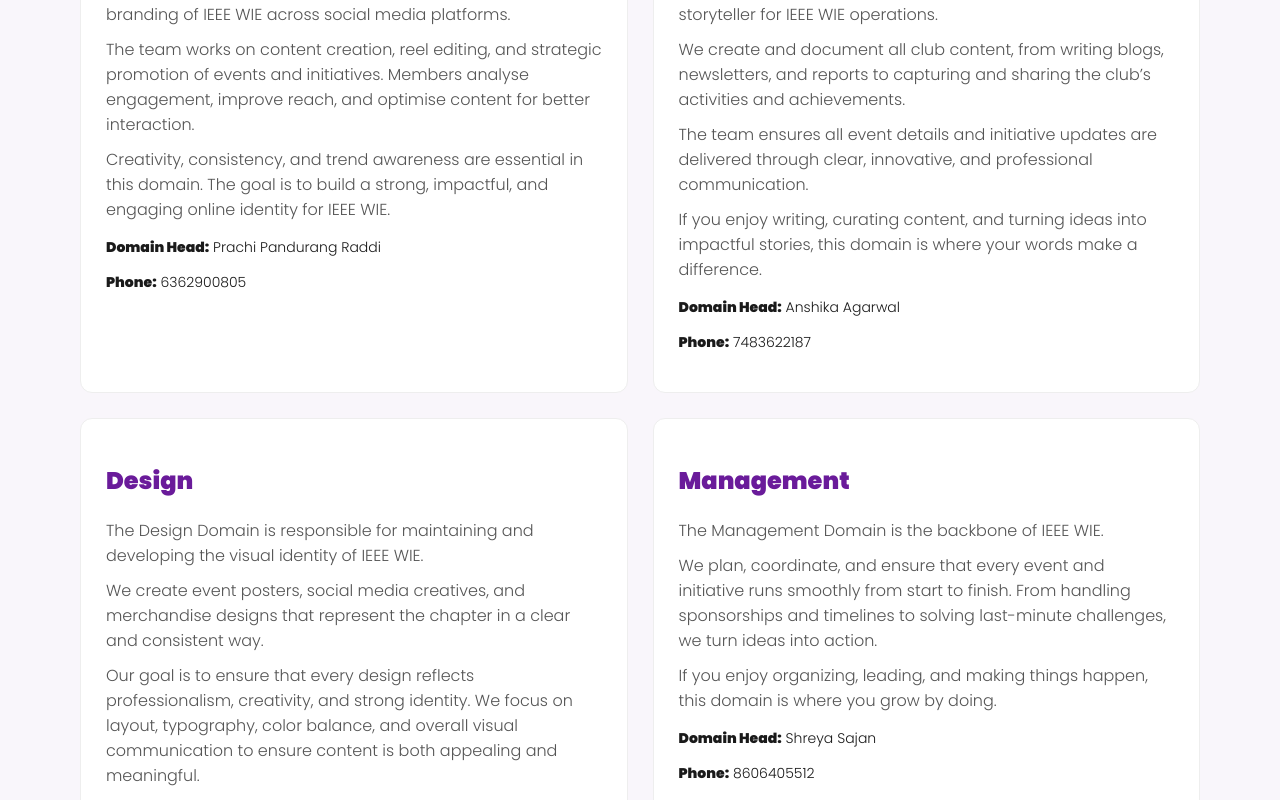
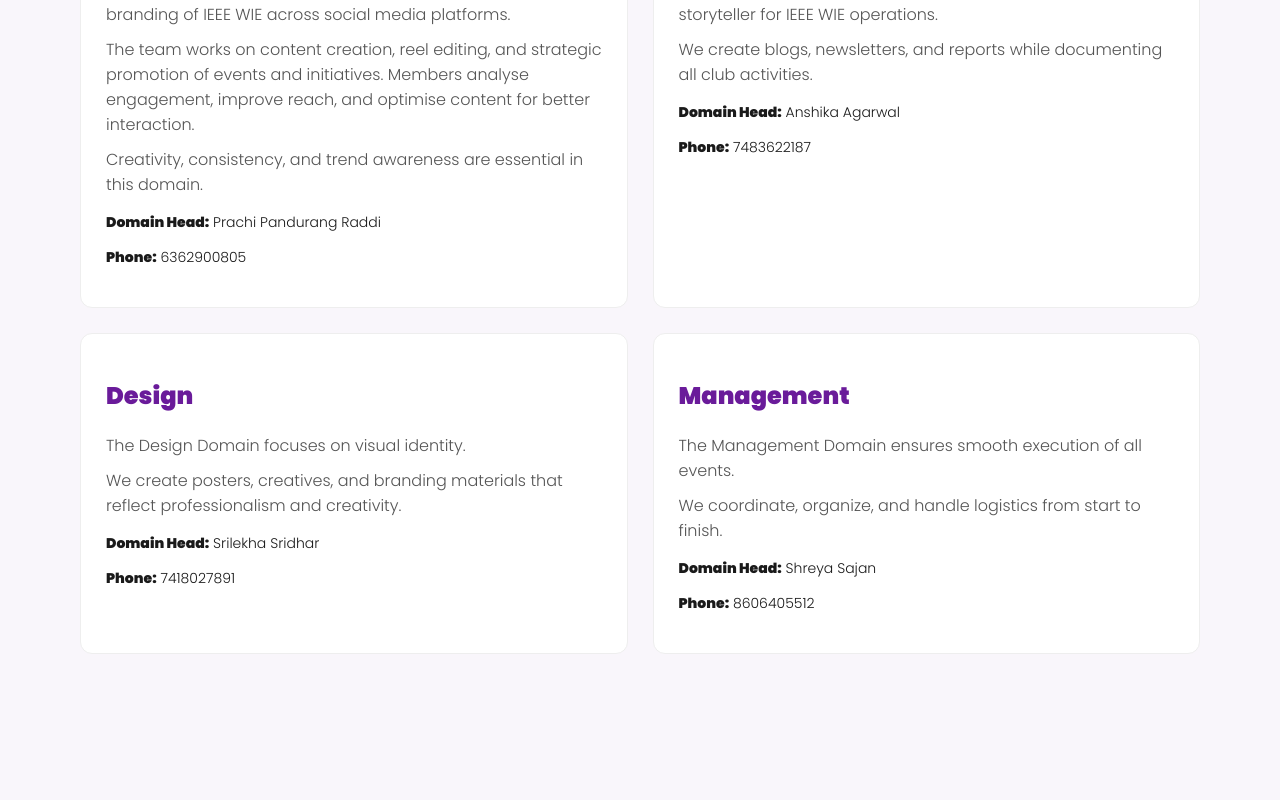
Before and after one commit to vedika13-code/wie-recruitment, a React (Create React App) app: page /domains-info in a window 1280 px wide. Shown: the part 1060-1860 px from the top of the page. After the commit the page ends 1764 px from the top, so only its background shows below. Built offline with nearby package versions, Linux system fonts and the light colour scheme; sample sign-in values are in the browser's storage.

Commit message:
your message here

```diff
--- a/src/pages/Domain.jsx
+++ b/src/pages/Domain.jsx
@@ -1,7 +1,8 @@
-import { useState } from "react";
+import { useState, useEffect } from "react";
 import { useNavigate } from "react-router-dom";
+import PropTypes from "prop-types";
 
-// ✅ correct imports
+// images
 import tech from "../assets/technical.png";
 import proj from "../assets/projects.png";
 import mgmt from "../assets/management.png";
@@ -9,10 +10,16 @@
 import design from "../assets/design.png";
 import pub from "../assets/publicity.png";
 
-function Domain() {
+function Domain({ title }) {
   const navigate = useNavigate();
 
-  const domains = [
+  //  State
+  const [domains, setDomains] = useState([]);
+  const [selected, setSelected] = useState("");
+
+  //  useEffect (load data)
+  useEffect(() => {
+    const data = [
       { name: "Technical", img: tech },
       { name: "Projects", img: proj },
       { name: "Management", img: mgmt },
@@ -21,31 +28,26 @@
       { name: "Publicity", img: pub }
     ];
 
-  // ✅ single selection (not array)
-  const [selected, setSelected] = useState("");
+    setDomains(data);
+  }, []);
 
-  // ✅ toggle logic (only one allowed)
+  //  toggle logic
   const toggle = (d) => {
-    if (selected === d) {
-      setSelected(""); // deselect
-    } else {
-      setSelected(d);
-    }
+    setSelected(prev => (prev === d ? "" : d));
   };
 
+  //  submit
   const handleSubmit = () => {
     if (!selected) {
       alert("Please select a domain");
       return;
     }
 
-    // store as array (so rest of app doesn't break)
     localStorage.setItem("domains", JSON.stringify([selected]));
-
     navigate("/dashboard");
   };
 
-  // 🔥 Clear Profile + Domains
+  //  clear everything
   const handleClearAll = () => {
     const confirmClear = window.confirm(
       "This will delete your profile and selected domain. Continue?"
@@ -66,9 +68,10 @@
   return (
     <div className="domain-page">
 
-      {/* ✅ updated title */}
-      <h1 className="domain-title">Select a Domain</h1>
+      {/*  Props usage */}
+      <h1 className="domain-title">{title}</h1>
 
+      {/* Dynamic rendering */}
       <div className="domain-grid">
         {domains.map((d, i) => (
           <div
@@ -82,11 +85,12 @@
         ))}
       </div>
 
+      {/*  Button */}
       <button className="confirm-btn" onClick={handleSubmit}>
         Confirm Selection
       </button>
 
-      {/* 🔥 CLEAR BUTTON */}
+      {/*  Clear Button */}
       <button
         type="button"
         onClick={handleClearAll}
@@ -108,4 +112,14 @@
   );
 }
 
+
+Domain.propTypes = {
+  title: PropTypes.string,
+};
+
+
+Domain.defaultProps = {
+  title: "Select a Domain",
+};
+
 export default Domain;
--- a/src/pages/DomainInfo.jsx
+++ b/src/pages/DomainInfo.jsx
@@ -1,6 +1,12 @@
+import { useState, useEffect } from "react";
+import PropTypes from "prop-types";
+
 function DomainInfo() {
 
-  const domainData = [
+  const [domains, setDomains] = useState([]);
+
+  useEffect(() => {
+    const data = [
       {
         name: "Technical",
         desc: `The Technical Domain of IEEE WIE is a collaborative space where innovation thrives through inclusivity, mentorship, and community-driven engineering.
@@ -29,7 +35,7 @@
 
 The team works on content creation, reel editing, and strategic promotion of events and initiatives. Members analyse engagement, improve reach, and optimise content for better interaction.
 
-Creativity, consistency, and trend awareness are essential in this domain. The goal is to build a strong, impactful, and engaging online identity for IEEE WIE.`,
+Creativity, consistency, and trend awareness are essential in this domain.`,
         head: "Prachi Pandurang Raddi",
         phone: "6362900805",
       },
@@ -37,37 +43,30 @@
         name: "Editorial",
         desc: `The Editorial Domain serves as the primary voice and storyteller for IEEE WIE operations.
 
-We create and document all club content, from writing blogs, newsletters, and reports to capturing and sharing the club’s activities and achievements.
-
-The team ensures all event details and initiative updates are delivered through clear, innovative, and professional communication.
-
-If you enjoy writing, curating content, and turning ideas into impactful stories, this domain is where your words make a difference.`,
+We create blogs, newsletters, and reports while documenting all club activities.`,
         head: "Anshika Agarwal",
         phone: "7483622187",
       },
       {
         name: "Design",
-      desc: `The Design Domain is responsible for maintaining and developing the visual identity of IEEE WIE.
+        desc: `The Design Domain focuses on visual identity.
 
-We create event posters, social media creatives, and merchandise designs that represent the chapter in a clear and consistent way.
-
-Our goal is to ensure that every design reflects professionalism, creativity, and strong identity. We focus on layout, typography, color balance, and overall visual communication to ensure content is both appealing and meaningful.
-
-If you enjoy designing, paying attention to detail, and turning ideas into clean and impactful visuals, this domain is the right place for you.`,
+We create posters, creatives, and branding materials that reflect professionalism and creativity.`,
         head: "Srilekha Sridhar",
         phone: "7418027891",
       },
       {
         name: "Management",
-      desc: `The Management Domain is the backbone of IEEE WIE.
+        desc: `The Management Domain ensures smooth execution of all events.
 
-We plan, coordinate, and ensure that every event and initiative runs smoothly from start to finish. From handling sponsorships and timelines to solving last-minute challenges, we turn ideas into action.
-
-If you enjoy organizing, leading, and making things happen, this domain is where you grow by doing.`,
+We coordinate, organize, and handle logistics from start to finish.`,
         head: "Shreya Sajan",
         phone: "8606405512",
       }
     ];
+
+    setDomains(data);
+  }, []);
 
   return (
     <div className="domain-info-page">
@@ -75,12 +74,11 @@
       <h1 className="domain-info-title">Our Domains</h1>
 
       <div className="domain-info-grid">
-        {domainData.map((d, i) => (
+        {domains.map((d, i) => (
           <div key={i} className="domain-info-card">
 
             <h2>{d.name}</h2>
 
-            {/* Multi-paragraph support */}
             {d.desc.split("\n\n").map((para, index) => (
               <p key={index} className="desc">{para}</p>
             ))}
```
Lines whose indentation alone changed are shown as unchanged.
